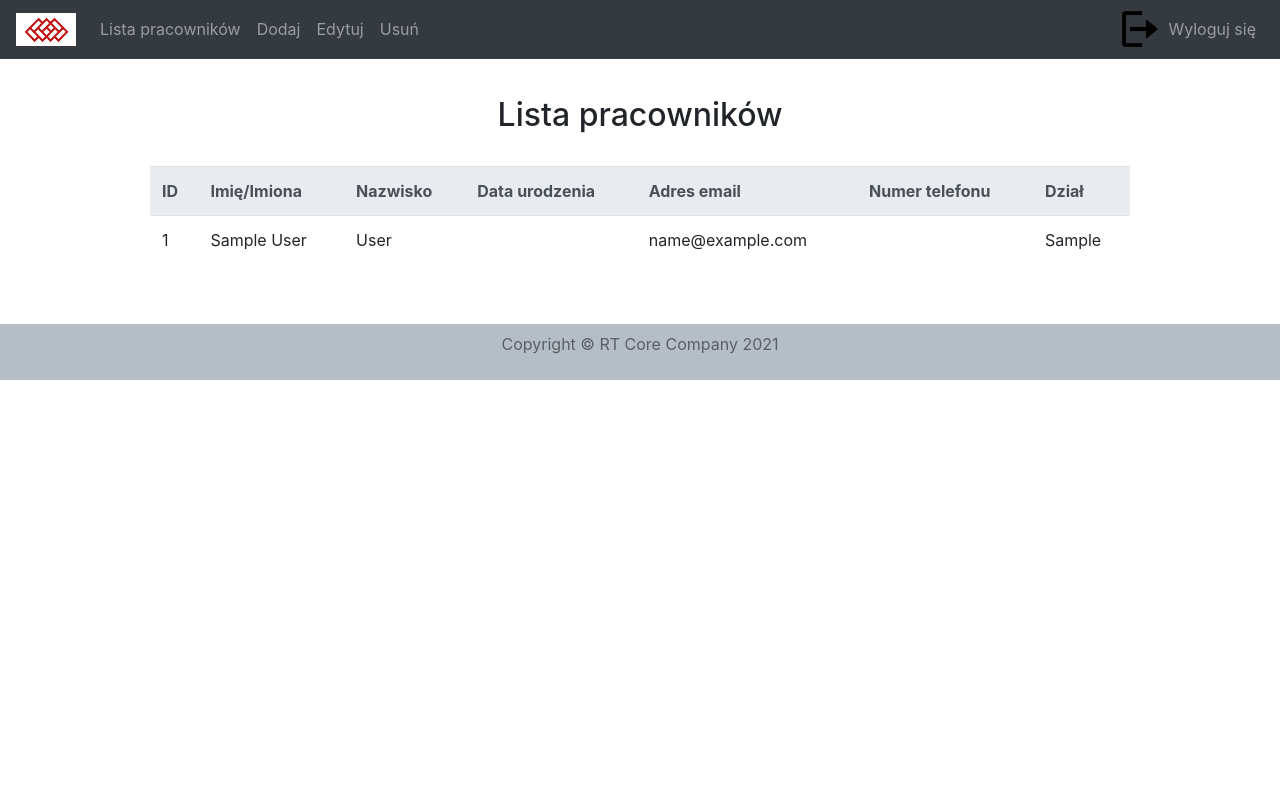
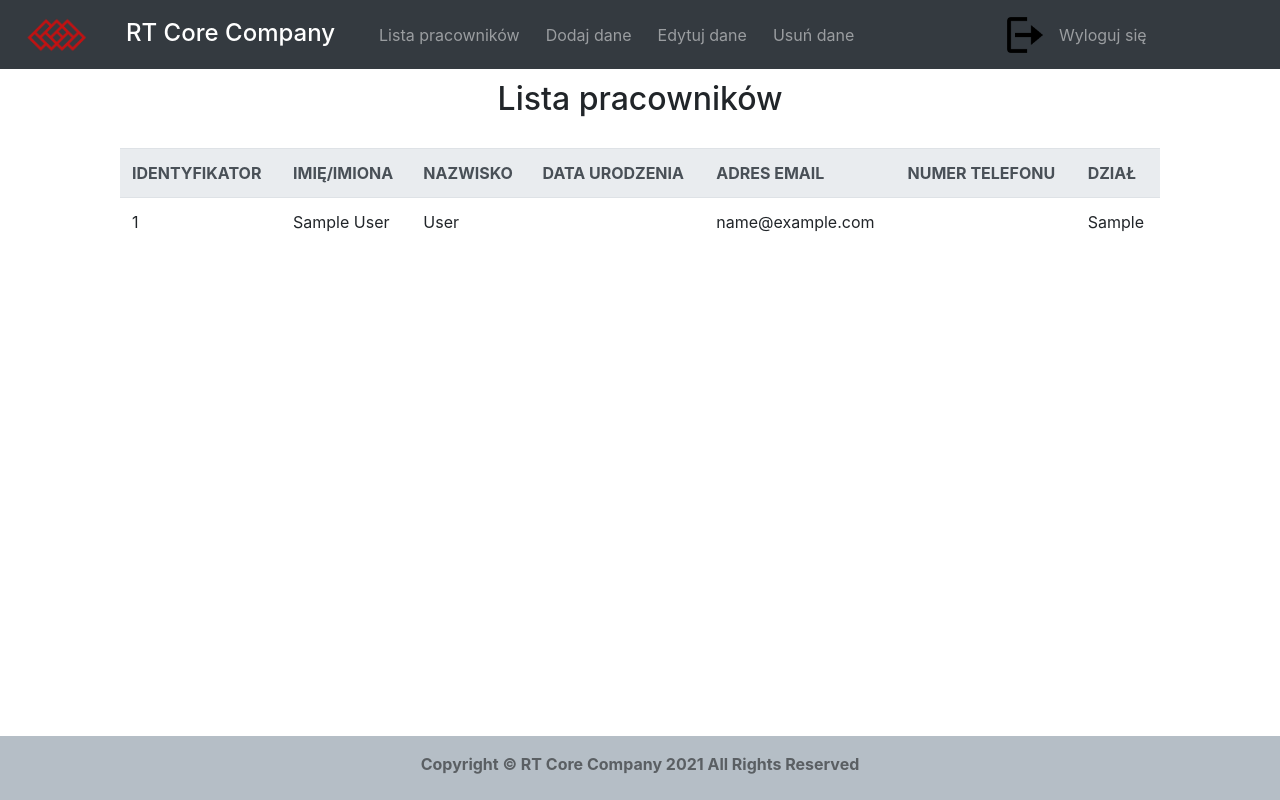
Before and after one commit to KarolinaLewinska/PHP_CRUD_website, a PHP site: page /employees.php in a window 1280 px wide. Run offline with PHP 8.4, Linux system fonts and the light colour scheme; the visitor is signed in with stand-in values (Sample User, id 1); tables that the repository leaves empty or names only in its code hold one stand-in row (values such as "Sample post"); data that the repository does not hold is empty.

Commit message:
employees.php update

```diff
--- a/RT Core Company/db/showEmployees.php
+++ b/RT Core Company/db/showEmployees.php
@@ -14,8 +14,9 @@
             echo "<td>". $row["phoneNumber"]. "</td>";
             echo "<td>". $row["department"]. "</td>";
         }
-    } else
+    } else {
         die("Dane nie istnieją" . $connection->connect_error);
+    }
     $result ->close();
     $connection->close();
 ?>
--- a/RT Core Company/employees.php
+++ b/RT Core Company/employees.php
@@ -1,5 +1,6 @@
 <?php
     session_start();
+    include "security/ipSecurity.php";
 
 	if (!isset($_SESSION['logged_in'])) {
 		header('Location: /authentication/login.php');
@@ -7,9 +8,7 @@
     }
     ini_set("session.gc_maxlifetime", 60 * 60 * 12);
 ?>
-<?php
-    include "security/ipSecurity.php";
-?>
+
 <!DOCTYPE html>
 <html>
    <head>
@@ -19,56 +18,67 @@
       <title>Lista pracowników</title>
    </head>
    <body>
-       <div>
-            <nav class="navbar navbar-expand-sm bg-dark navbar-dark fixed-top">
+        <div>
+            <nav class="navbar navbar-expand-xl bg-dark navbar-dark fixed-top">
                 <a class="navbar-brand">
-                    <img src="images/logo.jpg" alt="Logo" style="width:60px;">
+                    <div class="row">
+                        <div class="col-sm">
+                            <img src="images/logoNoBackground.png" alt="Logo" style="width:80px;">
+                        </div>
+                        <div class="col-sm">
+                            <h4 style="padding-top:6px;">RT Core Company</h4>
+                        </div>
+                    </div>
                 </a>
-                <ul class="navbar-nav pt-0">
+                <ul class="navbar-nav pt-0" style="margin-left:20px; margin-right:10px;">
                     <li class="nav-item">
                         <a class="nav-link" href="employees.php">Lista pracowników</a>
                     </li>
                 </ul>
-                <ul class="navbar-nav pt-0">
+                <ul class="navbar-nav pt-0" style="margin-right:10px;">
                     <li class="nav-item">
-                        <a class="nav-link" href="add.php">Dodaj</a>
+                        <a class="nav-link" href="add.php">Dodaj dane</a>
                     </li>
                 </ul>
-                <ul class="navbar-nav pt-0">
+                <ul class="navbar-nav pt-0" style="margin-right:10px;">
                     <li class="nav-item">
-                        <a class="nav-link" href="edit.php">Edytuj</a>
+                        <a class="nav-link" href="edit.php">Edytuj dane</a>
                     </li>
                 </ul>
-                <ul class="navbar-nav pt-0">
+                <ul class="navbar-nav pt-0" style="margin-right:10px;">
                     <li class="nav-item">
-                        <a class="nav-link" href="delete.php">Usuń</a>
+                        <a class="nav-link" href="delete.php">Usuń dane</a>
                     </li>
                 </ul>
                 <ul class="nav navbar-nav ml-auto">
-                    <a>
-                        <img src="images/logout2.png" alt="logout" style="width:40px;">
-                    </a>
-                    <li class="nav-item float-left">
-                        <a class="nav-link" href="authentication/logout.php">Wyloguj się</a>
-                    </li>
+                    <div class="container">
+                        <div class="row">
+                            <div class="col-2">
+                                <li class="nav-item">
+                                    <img src="images/logout2.png" alt="logout" style="width:40px;">
+                                </li>
+                            </div>
+                            <div class="col-9">
+                                <a class="nav-link" href="authentication/logout.php" style="margin-right:70px;">Wyloguj się</a>
+                            </div>
+                        </div>
+                    </div>
                 </ul>
             </nav>
        </div>
-       <br><br><br><br>
        <div>
-           <h2 class="text-center">Lista pracowników</h2>
+           <h2 class="text-center" style="margin-top: 80px; margin-bottom: 30px;">Lista pracowników</h2>
        </div>
-       <br>
-       <div style="margin-left: 150px; margin-right: 150px; margin-bottom: 60px;">
+       <div style="margin-left: 120px; margin-right: 120px; margin-bottom: 100px;">
             <table class="table table-striped">
                 <tr class="thead-light">
-                    <th>ID</th>
-                    <th>Imię/Imiona</th>
-                    <th>Nazwisko</th>
-                    <th>Data urodzenia</th>
-                    <th>Adres email</th>
-                    <th>Numer telefonu</th>
-                    <th>Dział</th>
+                    <th>IDENTYFIKATOR</th>
+                    <th>IMIĘ/IMIONA</th>
+                    <th>NAZWISKO</th>
+                    <th>DATA URODZENIA</th>
+                    <th>ADRES EMAIL</th>
+                    <th>NUMER TELEFONU</th>
+                    <th>DZIAŁ</th>
                 </tr>
                 <?php
                     include "db/showEmployees.php"
@@ -76,9 +86,9 @@
             </table>
        </div>
        <div>
-            <footer class="page-footer py-2 text-black-50" style="left: 0; bottom: 0; width: 100%; background-color:#B5BEC6">
+            <footer class="page-footer  py-2 text-black-50" style="position:fixed; left:0; bottom:0; width: 100%; background-color:#B5BEC6">
                 <div class="container text-center">
-                    <p>Copyright &copy; RT Core Company 2021 </p>
+                    <p class="font-weight-bold mt-2">Copyright &copy; RT Core Company 2021 All Rights Reserved</p>
                 </div>
             </footer>
         </div>
--- a/RT Core Company/security/ipSecurity.php
+++ b/RT Core Company/security/ipSecurity.php
@@ -1,8 +1,6 @@
 <?php
-    $_SESSION['security'] = hash('ripemd128', $_SERVER['REMOTE_ADDR']
-    . $_SERVER['HTTP_USER_AGENT']);
+    $_SESSION['security'] = hash('ripemd128', $_SERVER['REMOTE_ADDR'] . $_SERVER['HTTP_USER_AGENT']);
 
-    if($_SESSION['security'] != hash('ripemd128', $_SERVER['REMOTE_ADDR']
-    . $_SERVER['HTTP_USER_AGENT']))
+    if ($_SESSION['security'] != hash('ripemd128', $_SERVER['REMOTE_ADDR'] . $_SERVER['HTTP_USER_AGENT']))
         header("Location: ../authentication/logout.php");
 ?>
```
Also changed, not shown: RT Core Company/add.php (+29 -16 lines), RT Core Company/authentication/login_script.php (+5 -13 lines), RT Core Company/css/authentication.css (+22 -4 lines), RT Core Company/db/addData.php (+5 -7 lines), RT Core Company/db/deleteData.php (+5 -7 lines), RT Core Company/db/editData.php (+4 -7 lines), RT Core Company/delete.php (+31 -18 lines), RT Core Company/edit.php (+29 -16 lines).
